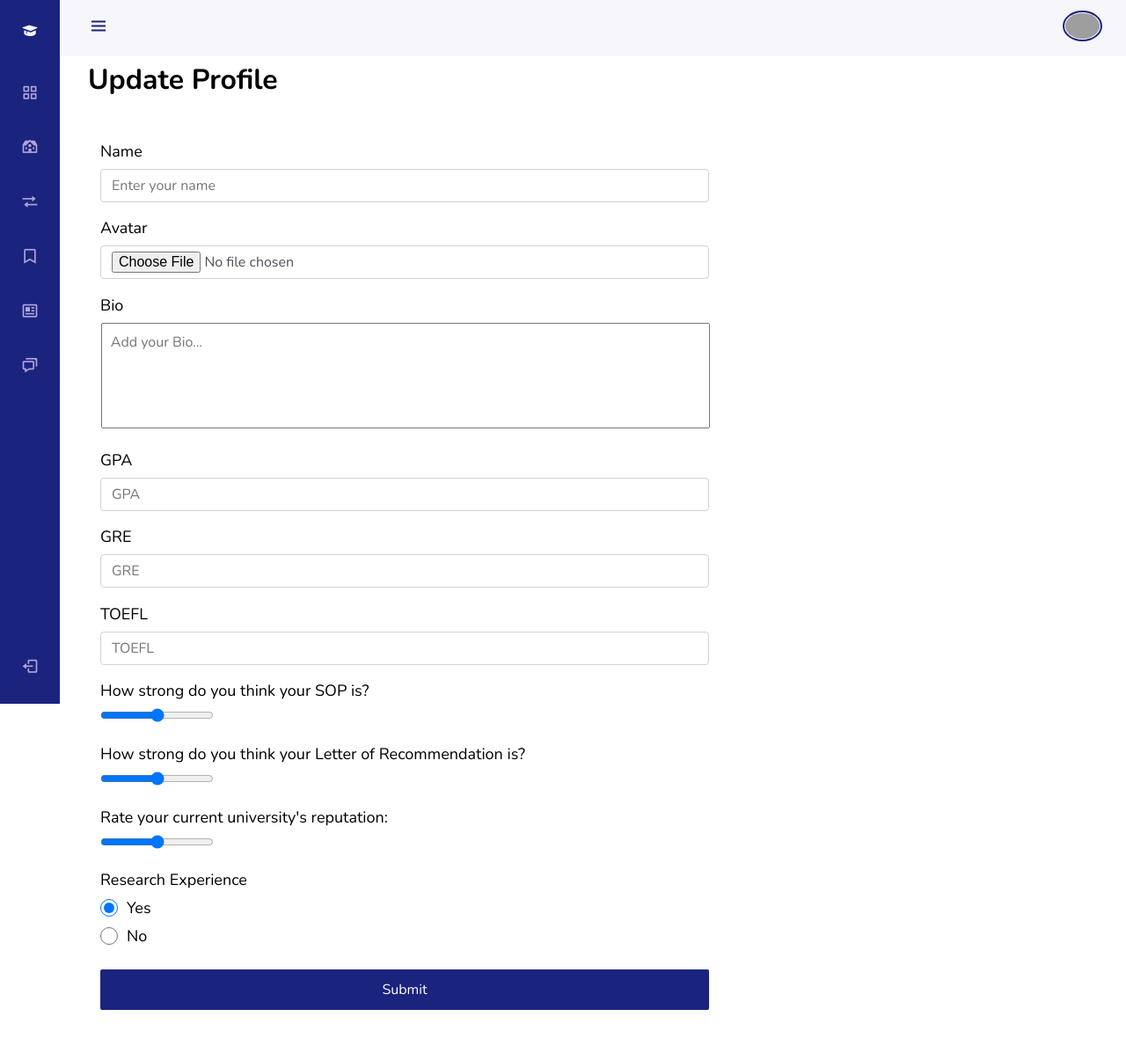
After one commit to micahabanschick/College-Finder, a Django app: page /settings in a window 1280 px wide. The commit adds this page. Shown: the whole page at 88% size. Run offline with Django 3.2, Linux system fonts and the light colour scheme; a user stored in the database is signed in; data comes from the database, SQL or seed files in the repository; both versions use the stored data as it was after the commit; parts of the project's set-up code (start-up, migrations or seed data) failed here and were passed over; some libraries are stand-ins or nearby versions; grey boxes are pictures that could not be loaded.

Commit message:
ui for settings page

```diff
--- /dev/null
+++ b/college_finder_app/components/static/css/settings/update-profile.css
@@ -0,0 +1,100 @@
+@import url('https://fonts.googleapis.com/css?family=Poppins:200i,400&display=swap');
+:root {
+    /*===== Colors =====*/
+    --first-color: #1a237e;
+    --first-color-light: #AFA5D9;
+    --white-color: #F7F6FB;
+}
+
+p {
+    font-size: 1.125rem;
+    margin-top: 0;
+    margin-bottom: 0.5rem;
+}
+
+label {
+    display: flex;
+    align-items: center;
+    font-size: 1.125rem;
+    margin-bottom: 0.5rem;
+}
+
+input, button, select, textarea {
+    margin: 0;
+    font-family: inherit;
+    font-size: inherit;
+    line-height: inherit;
+}
+
+button {
+    border: none;
+}
+
+.description {
+    font-style: italic;
+    font-weight: 200;
+    text-shadow: 1px 1px 1px rgba(0, 0, 0, 0.4);
+}
+
+.text-center {
+    text-align: center;
+}
+
+/* form */
+
+form {
+    padding: 2.5rem 0.625rem;
+    border-radius: 0.25rem;
+    max-width: 720px;
+}
+
+.form-group {
+    margin: 0 auto 0.10rem auto;
+    padding: 0.5rem 0.25rem;
+}
+
+.form-control {
+    display: block;
+    width: 100%;
+    height: 2.375rem;
+    padding: 0.375rem 0.75rem;
+    color: #495057;
+    background-color: #fff;
+    background-clip: padding-box;
+    border: 1px solid #ced4da;
+    border-radius: 0.25rem;
+    transition: border-color 0.15s ease-in-out, box-shadow 0.15s ease-in-out;
+}
+
+.form-control:focus {
+    border-color: #80bdff;
+    outline: 0;
+    box-shadow: 0 0 0 0.2rem rgba(0, 123, 255, 0.25);
+}
+
+.input-textarea {
+    min-height: 120px;
+    width: 100%;
+    margin-left: 0.05rem;
+    padding: 0.625rem;
+    resize: none;
+    outline: 10px;
+}
+
+.input-radio {
+    display: inline-block;
+    margin-right: 0.625rem;
+    min-height: 1.25rem;
+    min-width: 1.25rem;
+}
+
+
+.submit-button {
+    display: block;
+    width: 100%;
+    padding: 0.75rem;
+    background: var(--first-color);
+    border-radius: 2px;
+    color: white;
+    cursor: pointer;
+}
--- a/college_finder_app/components/templates/base.html
+++ b/college_finder_app/components/templates/base.html
@@ -32,7 +32,7 @@
         <div class="header__img dropdown">
             <img onclick="dropdownFunction()" class="dropbtn" src="{{ user.profile.avatar.url }}" alt="Profile" />
             <div id="dropdown" class="dropdown-content">
-                <a href="#">Settings</a>
+                <a href="{% url 'update_profile' %}">Settings</a>
                 <a href="#">Change Theme</a>
             </div>
         </div>
--- a/college_finder_app/components/templates/dashboard/dashboard.html
+++ b/college_finder_app/components/templates/dashboard/dashboard.html
@@ -60,7 +60,7 @@
         <div class="charts__right__title">
           <div>
             <h1>Academics</h1>
-            <p>Click to Edit <a href="#"><i class='bx bx-edit'></i></a> </p>
+            <p>Click to Edit <a href="{% url 'update_profile' %}"><i class='bx bx-edit'></i></a> </p>
           </div>
           <i class='bx bxs-medal'></i>
         </div>
--- /dev/null
+++ b/college_finder_app/components/templates/users/update-profile.html
@@ -0,0 +1,85 @@
+{% extends "base.html" %}
+{% load static %}
+{% block extracss %}
+<link rel="stylesheet" href="{% static 'css/settings/update-profile.css' %}">
+{% endblock extracss %}
+
+{% block content %}
+
+<!-- gdfgsg -->
+<h1>Update Profile</h1>
+
+<form action="{% url 'update_profile' %}" id="survey-form" method="POST">
+    {% csrf_token %}
+    <div class="form-group">
+        <label id="name-label" for="name">Name</label>
+        <input type="text" name="name" id="name" class="form-control" placeholder="Enter your name" required />
+    </div>
+    <div class="form-group">
+        <label id="avatar-label" for="avatar">Avatar</label>
+        <input type="file" name="avatar" id="avatar" class="form-control" accept="image/*" />
+    </div>
+    <div class="form-group">
+        <p>Bio</p>
+        <textarea id="bio" class="input-textarea" name="bio" placeholder="Add your Bio..." maxlength="140"></textarea>
+    </div>
+
+    <div id="academics">
+
+        <div class="form-group">
+            <label id="gpa-label" for="number">GPA</label>
+            <input type="number" name="gpa" id="number" min="1" max="4" step="0.1" class="form-control"
+                placeholder="GPA" />
+        </div>
+
+        <div class="form-group">
+            <label id="gre-label" for="number">GRE</label>
+            <input type="number" name="gre" id="number" min="170" max="340" step="10" class="form-control"
+                placeholder="GRE" />
+        </div>
+
+        <div class="form-group">
+            <label id="toefl-label" for="number">TOEFL</label>
+            <input type="number" name="toefl" id="number" min="40" max="120" step="5" class="form-control"
+                placeholder="TOEFL" />
+        </div>
+
+        <div class="form-group">
+            <label id="sop-label" for="number">How strong do you think your SOP is?</label>
+            <input type="range" id="sop" name="sop" min="1" max="5" step="0.5" />
+        </div>
+
+        <div class="form-group">
+            <label id="lor-label" for="number">How strong do you think your Letter of Recommendation is?</label>
+            <input type="range" id="lor" name="lor" min="1" max="5" step="0.5" />
+        </div>
+
+        <div class="form-group">
+            <label id="uni-label" for="number">Rate your current university's reputation:</label>
+            <input type="range" id="uni" name="uni" min="1" max="5" step="1" />
+        </div>
+
+        <div class="form-group">
+            <p>Research Experience</p>
+            <label>
+                <input name="research-experience" value="Yes" type="radio" class="input-radio" checked />Yes
+            </label>
+            <label>
+                <input name="research-experience" value="No" type="radio" class="input-radio" />No
+            </label>
+        </div>
+    </div>
+    <div class="form-group">
+        <button type="submit" id="submit" class="submit-button">
+            Submit
+        </button>
+    </div>
+</form>
+{% endblock content %}
+
+{% block script %}
+<!-- <script>
+    const linkColor=document.querySelector("#universities");
+    linkColor.classList.add("active");
+</script> -->
+{% endblock script %}
--- a/college_finder_app/users/forms.py
+++ b/college_finder_app/users/forms.py
@@ -17,5 +17,5 @@ class UserLoginForm(forms.Form):
 
 class ProfileUpdateForm(forms.Form):
     model = Profile
-    field = ['bio', 'avatar', 'country', 'gpa', 'gre_score',
+    field = ['name', 'bio', 'avatar', 'gpa', 'gre_score',
              'toefl_score', 'sop_score', 'lor_score', 'uni_score', 'research']
--- a/college_finder_app/users/urls.py
+++ b/college_finder_app/users/urls.py
@@ -1,5 +1,7 @@
 from django.urls import path
 from . import views
+from django.contrib.auth.decorators import login_required
+
 
 urlpatterns = [
     path('register', views.RegistrationView.as_view(), name='register'),
@@ -7,4 +9,6 @@ urlpatterns = [
     path('logout', views.logout_page, name='logout'),
     path('activate/<uidb64>/<token>',
          views.ActivateAccountView.as_view(), name='activate'),
+    path('settings', login_required(
+        views.profile_update_form), name='update_profile'),
 ]
--- a/college_finder_app/users/views.py
+++ b/college_finder_app/users/views.py
@@ -2,19 +2,20 @@ from django.db.utils import ConnectionDoesNotExist
 from django.shortcuts import redirect, render
 from django.views.generic import View
 from django.contrib import messages
-from validate_email import DOMAIN, validate_email
+from validate_email import validate_email
 from usernames import is_safe_username
 import re
 from django.contrib.auth.models import User
 from django.contrib.auth import authenticate, login, logout
 from django.db import IntegrityError
 from django.contrib.sites.shortcuts import get_current_site
-from django.template.loader import get_template, render_to_string
+from django.template.loader import get_template
 from django.utils.http import urlsafe_base64_encode, urlsafe_base64_decode
-from django.utils.encoding import force_bytes, force_text, DjangoUnicodeDecodeError
+from django.utils.encoding import force_bytes, force_text
 from .utils import generate_token
 from django.core.mail import EmailMessage
-from django.conf import SettingsReference, settings
+from django.conf import settings
+from .forms import ProfileUpdateForm
 
 username_pattern = re.compile(
     r'^(?=.{5,20}$)(?![_.])(?!.*[_.]{2})[a-zA-Z0-9._]+(?<![_.])$')
@@ -187,3 +188,8 @@ def logout_page(request):
     logout(request)
     messages.add_message(request, messages.INFO, 'Logged out successfully.')
     return redirect('login')
+
+def profile_update_form(request):
+    p_form = ProfileUpdateForm()
+
+    return render(request, 'users/update-profile.html', {'p_form': p_form, 'title': 'Update Profile'})
```
Also changed, not shown: college_finder_app/db.sqlite3.
